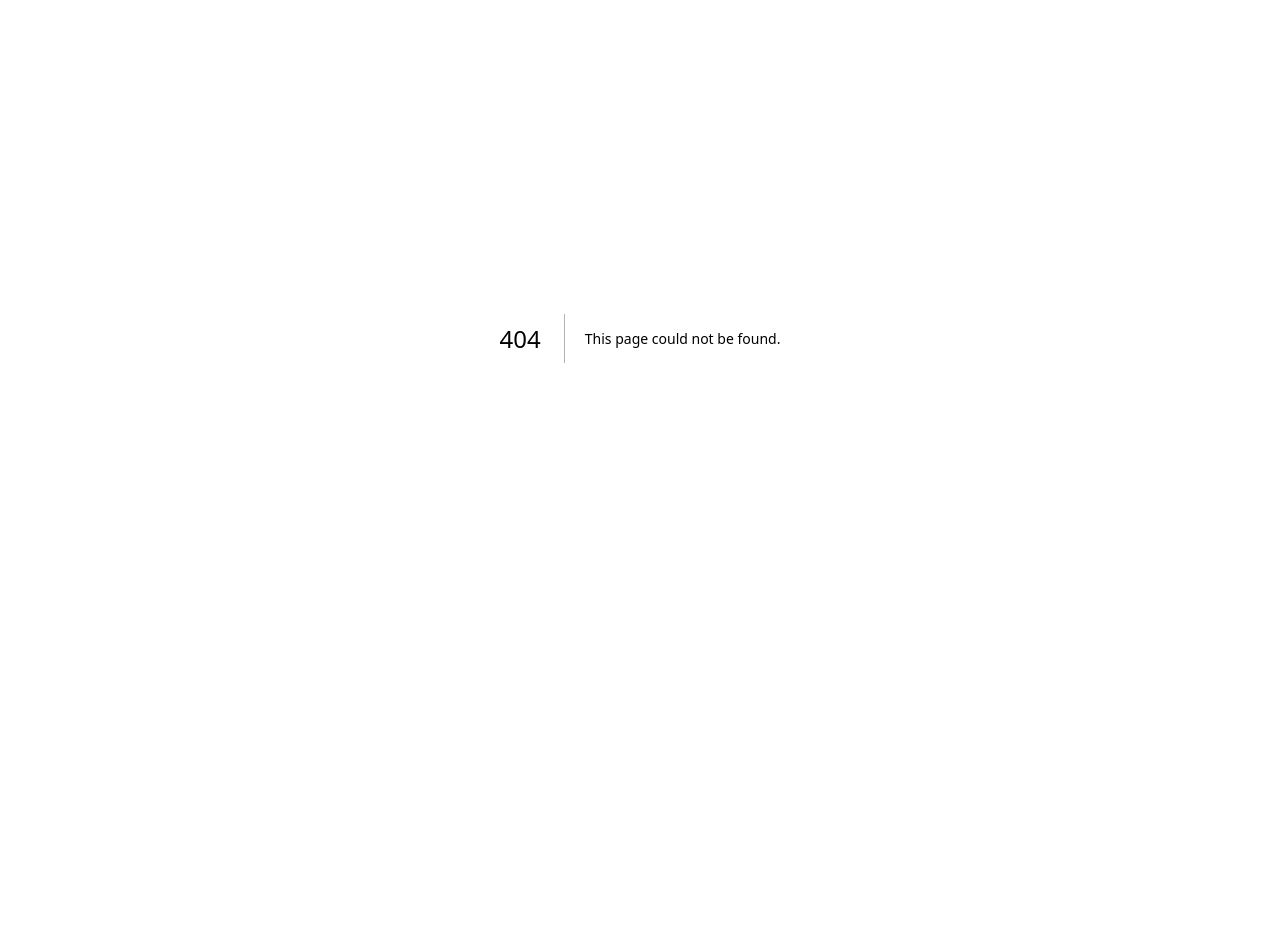
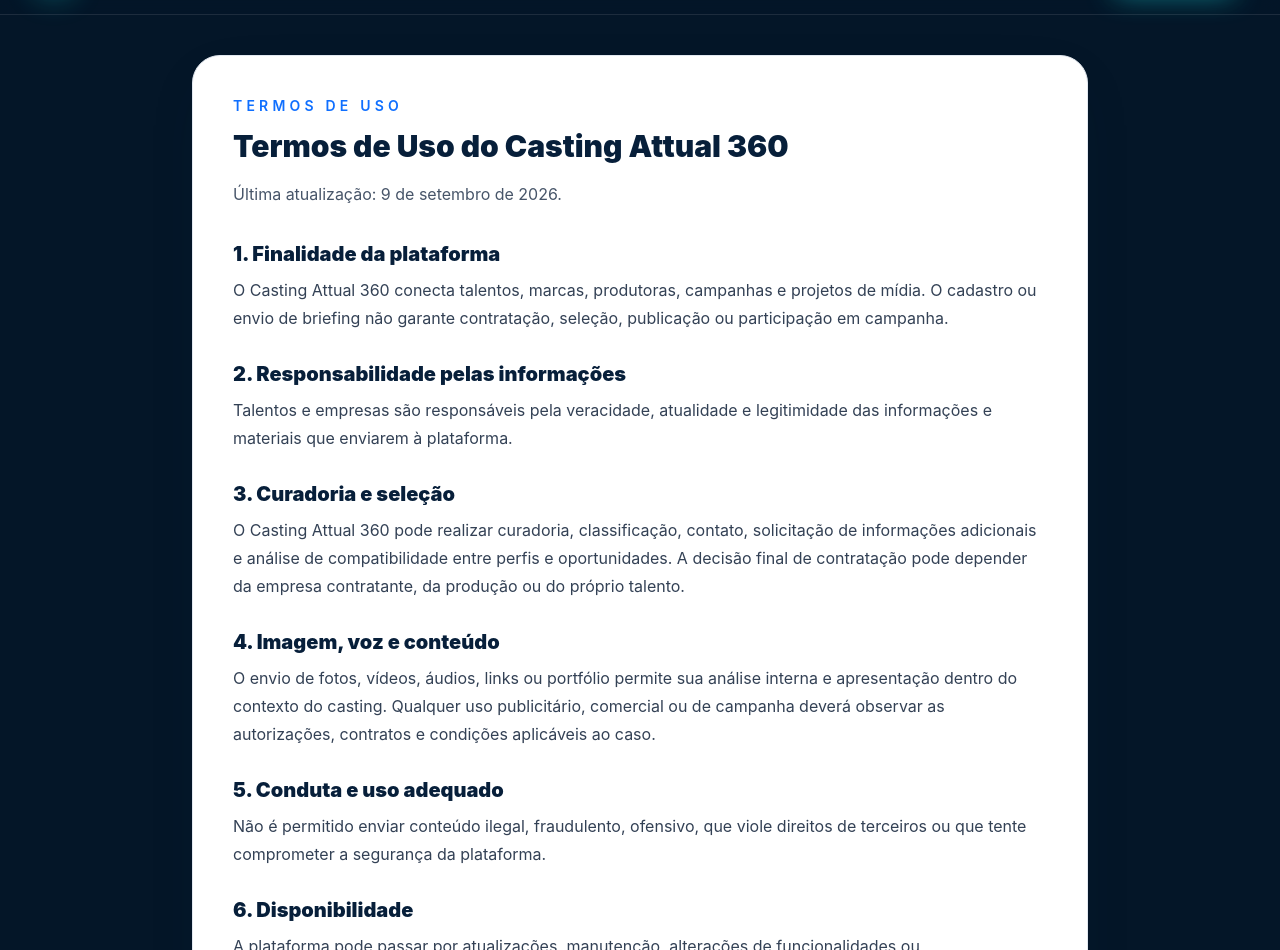
Before and after one commit to Grupo-Lira-de-Comunicacao/casting-attual-360, a Next.js app: page /termos in a window 1280 px wide. Before the commit this address had no page. Shown: the part 62-1012 px from the top of the page. Before the commit the page ends 800 px from the top, so only its background shows below. Built offline with nearby package versions, Linux system fonts and the light colour scheme.

Commit message:
feat: adicionar termos de uso

```diff
--- /dev/null
+++ b/src/app/termos/page.tsx
@@ -0,0 +1,24 @@
+import { SiteShell } from '@/components/site-shell';
+
+export default function TermsPage() {
+  return (
+    <SiteShell>
+      <article className="mx-auto max-w-4xl rounded-[28px] border border-slate-200 bg-white p-8 text-navy shadow-soft sm:p-10">
+        <p className="text-sm font-semibold uppercase tracking-[0.3em] text-blue">Termos de uso</p>
+        <h1 className="mt-3 text-3xl font-black">Termos de Uso do Casting Attual 360</h1>
+        <p className="mt-4 leading-7 text-slate-600">Última atualização: 9 de setembro de 2026.</p>
+
+        <div className="mt-8 space-y-7 leading-7 text-slate-700">
+          <section><h2 className="text-xl font-black text-navy">1. Finalidade da plataforma</h2><p className="mt-2">O Casting Attual 360 conecta talentos, marcas, produtoras, campanhas e projetos de mídia. O cadastro ou envio de briefing não garante contratação, seleção, publicação ou participação em campanha.</p></section>
+          <section><h2 className="text-xl font-black text-navy">2. Responsabilidade pelas informações</h2><p className="mt-2">Talentos e empresas são responsáveis pela veracidade, atualidade e legitimidade das informações e materiais que enviarem à plataforma.</p></section>
+          <section><h2 className="text-xl font-black text-navy">3. Curadoria e seleção</h2><p className="mt-2">O Casting Attual 360 pode realizar curadoria, classificação, contato, solicitação de informações adicionais e análise de compatibilidade entre perfis e oportunidades. A decisão final de contratação pode depender da empresa contratante, da produção ou do próprio talento.</p></section>
+          <section><h2 className="text-xl font-black text-navy">4. Imagem, voz e conteúdo</h2><p className="mt-2">O envio de fotos, vídeos, áudios, links ou portfólio permite sua análise interna e apresentação dentro do contexto do casting. Qualquer uso publicitário, comercial ou de campanha deverá observar as autorizações, contratos e condições aplicáveis ao caso.</p></section>
+          <section><h2 className="text-xl font-black text-navy">5. Conduta e uso adequado</h2><p className="mt-2">Não é permitido enviar conteúdo ilegal, fraudulento, ofensivo, que viole direitos de terceiros ou que tente comprometer a segurança da plataforma.</p></section>
+          <section><h2 className="text-xl font-black text-navy">6. Disponibilidade</h2><p className="mt-2">A plataforma pode passar por atualizações, manutenção, alterações de funcionalidades ou indisponibilidades temporárias sem que isso constitua garantia de serviço ininterrupto.</p></section>
+          <section><h2 className="text-xl font-black text-navy">7. Privacidade</h2><p className="mt-2">O tratamento de dados pessoais segue a Política de Privacidade publicada no Casting Attual 360 e a legislação aplicável.</p></section>
+          <section><h2 className="text-xl font-black text-navy">8. Alterações</h2><p className="mt-2">Estes termos podem ser atualizados conforme a evolução do projeto, mudanças operacionais ou requisitos legais. A versão vigente permanecerá publicada nesta página.</p></section>
+        </div>
+      </article>
+    </SiteShell>
+  );
+}
```
